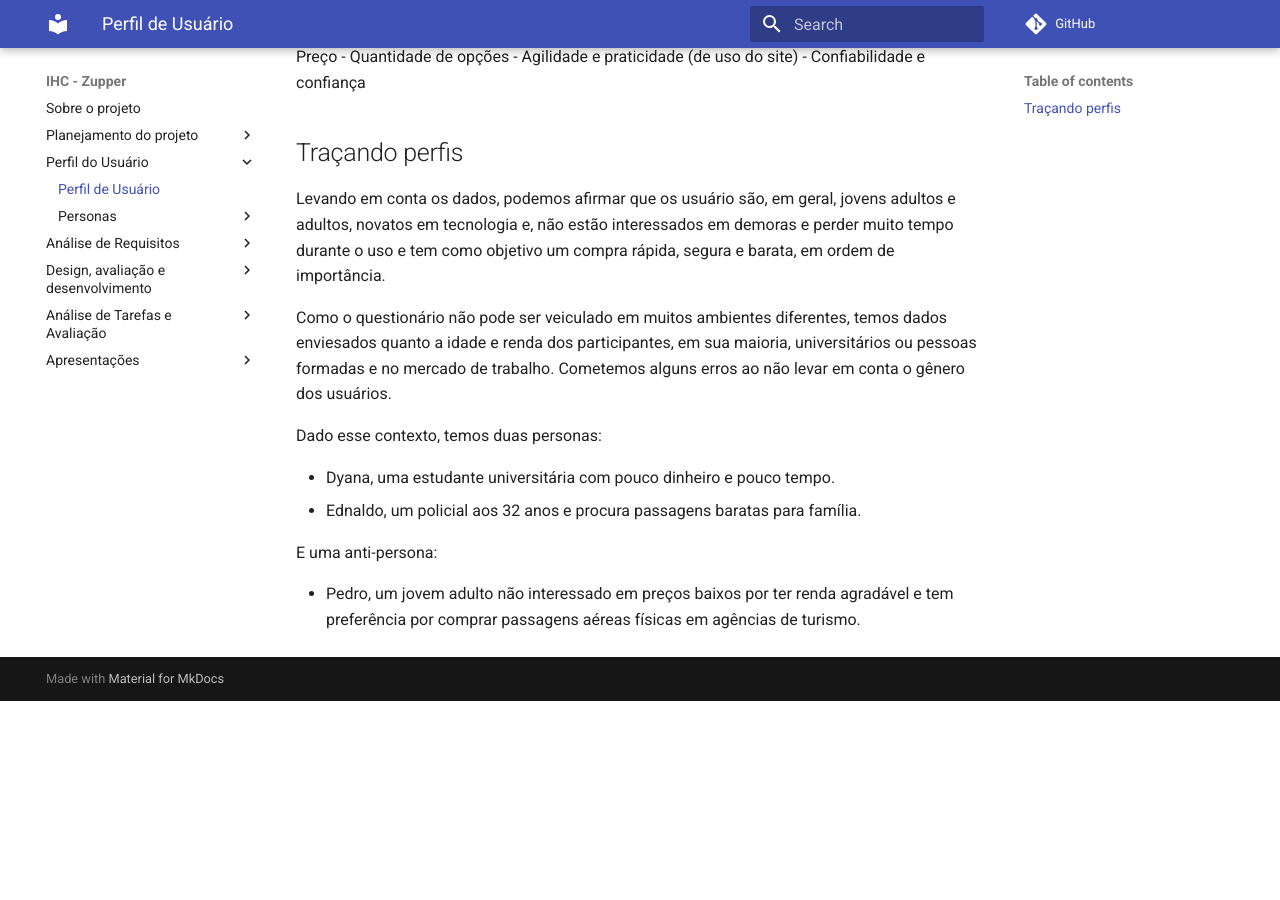
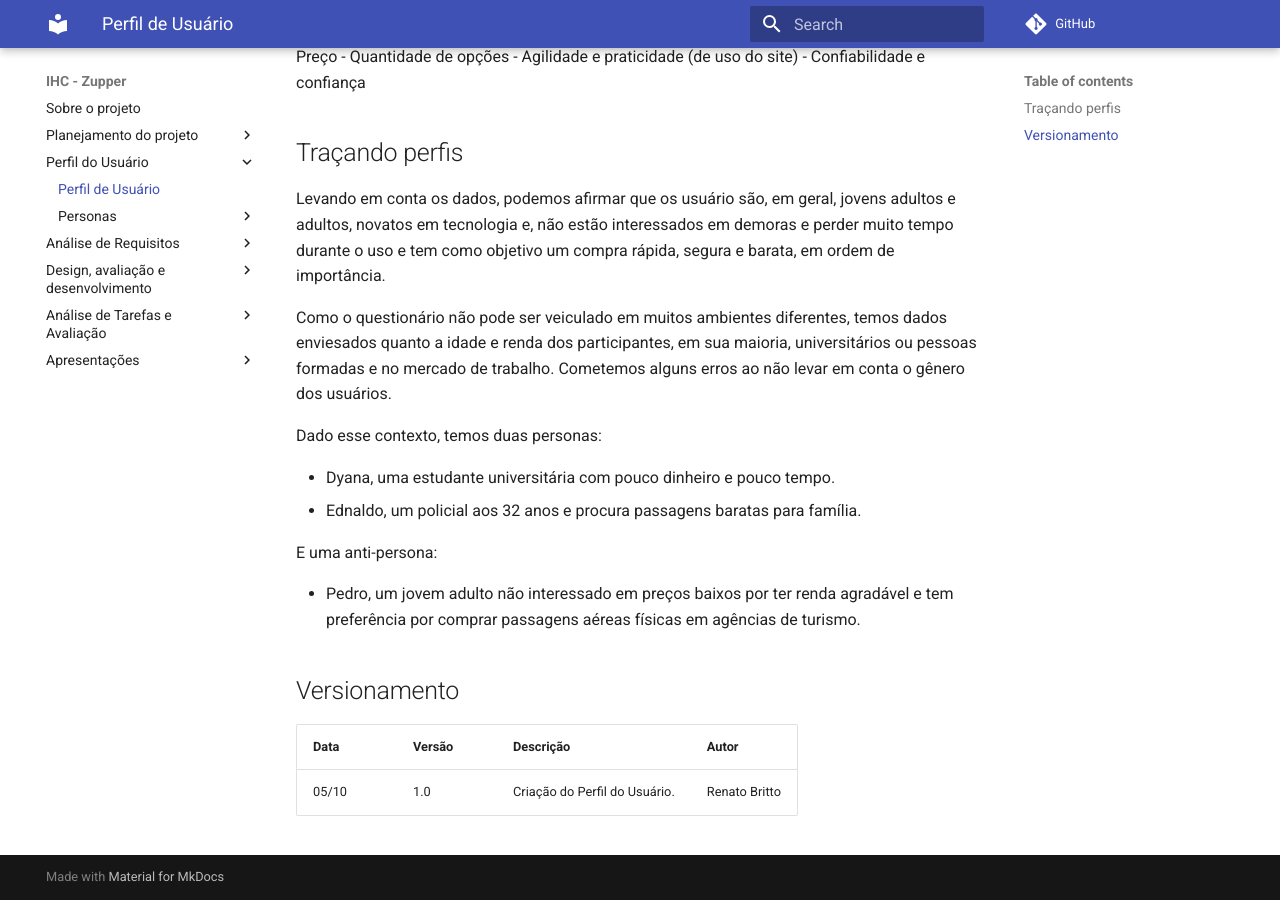
Before and after one commit to Interacao-Humano-Computador/2020.1-Grupo06TA, an MkDocs documentation site: the page built from docs/perfil-de-usuario.md, in a window 1280 px wide and 900 px high, scrolled down 505 px. Built offline with MkDocs 1.6.1 and Material for MkDocs 9.7.7, drawn with Linux system fonts in a browser that asks for light colours; comment, search, counter and statistics services are not loaded; before the commit the page ends 1206 px from its top, so only the background shows below that.

```diff
--- a/docs/perfil-de-usuario.md
+++ b/docs/perfil-de-usuario.md
@@ -41,3 +41,19 @@ E uma anti-persona:
 
 - Pedro, um jovem adulto não interessado em preços baixos por ter renda agradável
 e tem preferência por comprar passagens aéreas físicas em agências de turismo.
+
+## Versionamento
+<table>
+  <tr>
+    <th>Data</th>
+    <th>Versão</th>
+    <th>Descrição</th>
+    <th>Autor</th>
+  </tr>
+  <tr>
+    <td>05/10</td>
+    <td>1.0</td>
+    <td>Criação do Perfil do Usuário.</td>
+    <td>Renato Britto</td>
+  </tr>
+</table>
--- a/mkdocs.yml
+++ b/mkdocs.yml
@@ -49,3 +49,4 @@ nav:
     - Apresentação 3: apresentacao3.md
     - Apresentação 4: apresentacao4.md
     - Apresentação 5: apresentacao5.md
+    - Apresentação 6: apresentacao6.md
```
Also changed, not shown: docs/apresentacao6.md (added, +19 -0 lines), docs/ferramentas.md (+23 -1 lines), docs/guia_estilo.md (+2 -2 lines), docs/processo-design.md (+3 -0 lines), docs/storyboard.md (+1 -1 lines), docs/globo.md (deleted).
